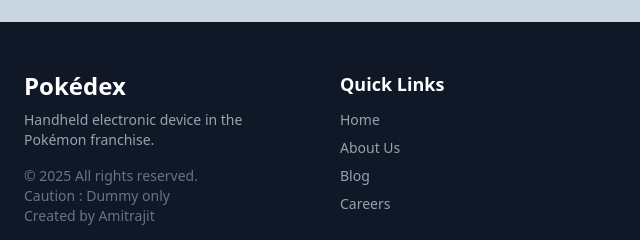
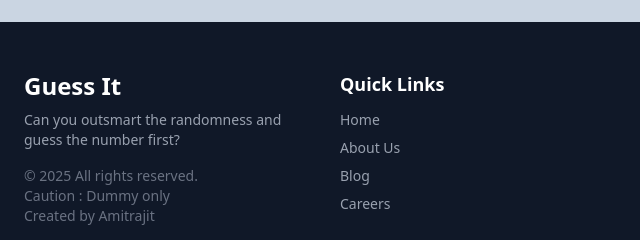
Before and after one commit to Amitrajit007/guess-the-number, a website built with Vite: page index.html in a window 1280 px wide. Shown: the part 526-766 px from the top of the page, 0-640 px from the left. Built offline with nearby package versions, Linux system fonts and the light colour scheme.

Commit message:
chore: changed the footer content.

```diff
--- a/index.html
+++ b/index.html
@@ -134,9 +134,9 @@
       <div class="container mx-auto px-6 grid grid-cols-1 md:grid-cols-4 gap-8">
         <!-- Brand Section -->
         <div>
-          <h2 class="text-2xl font-bold mb-2">Pokédex</h2>
+          <h2 class="text-2xl font-bold mb-2">Guess It</h2>
           <p class="text-sm text-gray-400 mb-4">
-            Handheld electronic device in the Pokémon franchise.
+            Can you outsmart the randomness and guess the number first?
           </p>
           <p class="text-sm text-gray-500">© 2025 All rights reserved.</p>
           <p class="text-sm text-gray-500">Caution : Dummy only</p>
```
